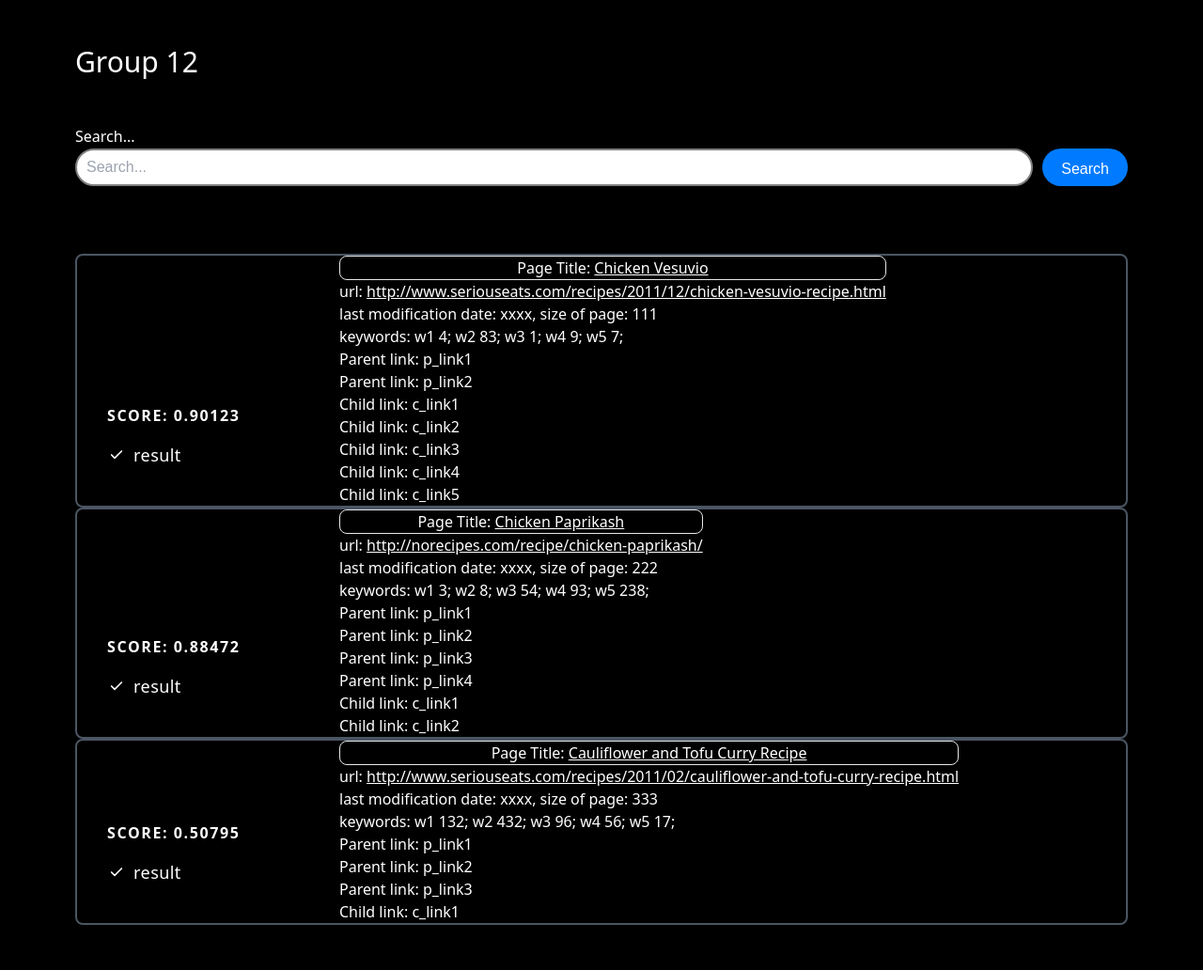
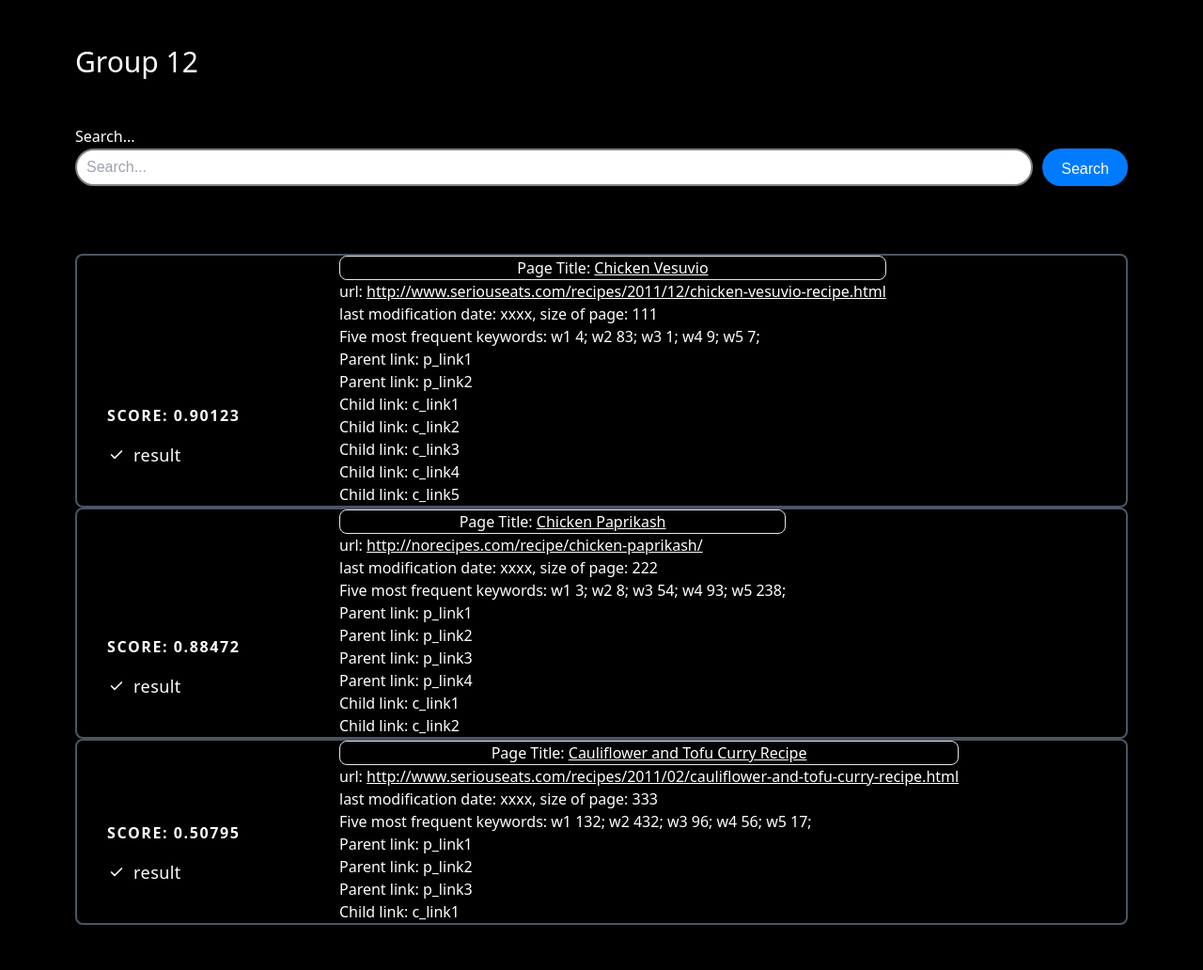
Before and after one commit to singhst/learn-search-engine-result-template, a FastAPI app: page / in a window 1280 px wide. Shown: the whole page at 94% size. Run offline with FastAPI, Linux system fonts and the light colour scheme.

Commit message:
web, minor update

```diff
--- a/app/templates/index.html
+++ b/app/templates/index.html
@@ -107,7 +107,7 @@
                         <div class="relative flex">
                             <h1 class="text-white ">
                                 <!-- The list of keywords displays up to 5 most frequent stemmed keywords (excluding stop words) in the page together with their occurrence frequencies -->
-                                <span>keywords:   </span>
+                                <span>Five most frequent keywords:   </span>
                                 {% for keyword in doc.keywords %}
                                 <span>{{keyword.word}} {{keyword.frequency}}; </span>
                                 {% endfor %}
```
